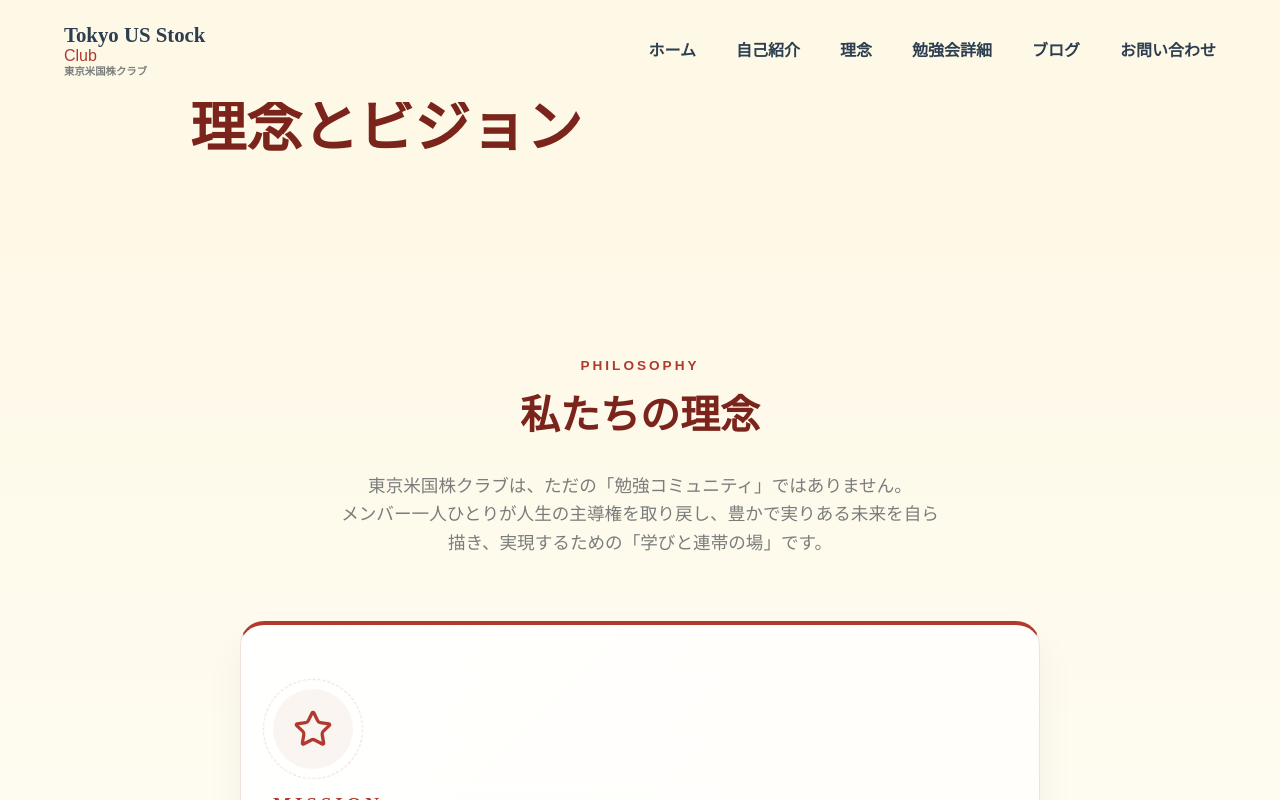
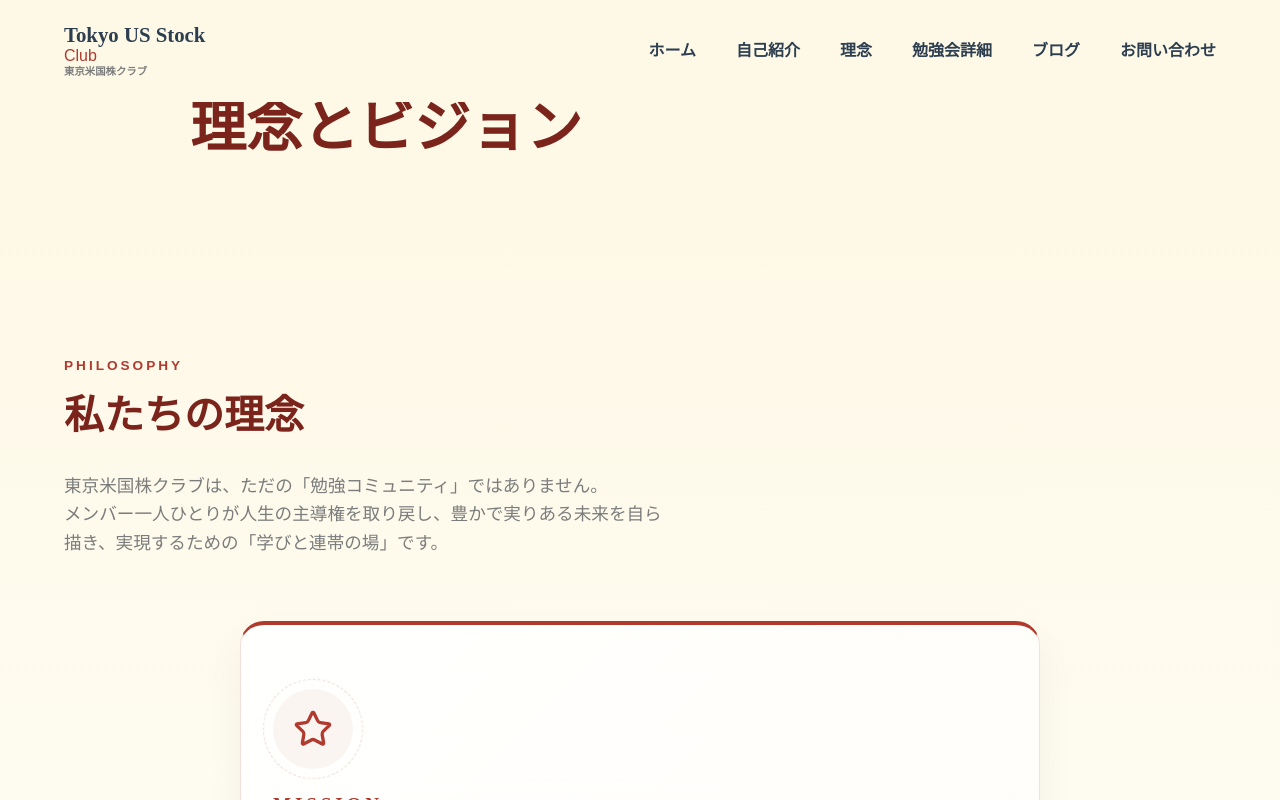
Before and after one commit to yutarotobioka0121-ship-it/tokyo-us-stock-site, a Next.js app: page /mission in a window 1280 px wide. Built offline with nearby package versions, Linux system fonts and the light colour scheme; no server answers; a web font is replaced by a local one.

Commit message:
style: 理念ページのセクション説明文（サブタイトル）も左寄せに修正

```diff
--- a/src/app/globals.css
+++ b/src/app/globals.css
@@ -1423,6 +1423,15 @@ button {
   text-align: left;
 }
 
+.philosophy-page .section-header {
+  text-align: left;
+}
+
+.philosophy-page .section-subtitle {
+  margin-left: 0;
+  margin-right: auto;
+}
+
 .philosophy-page .mission-box {
   text-align: left;
 }
```
